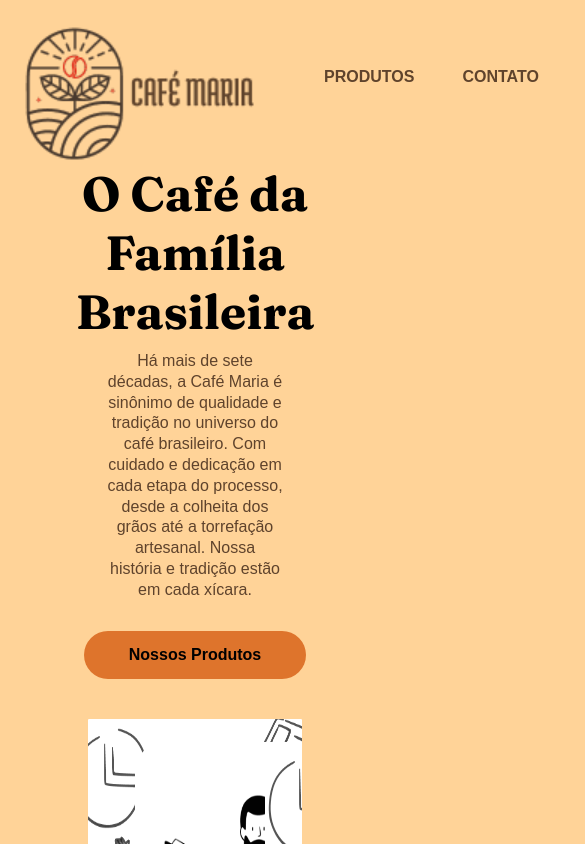
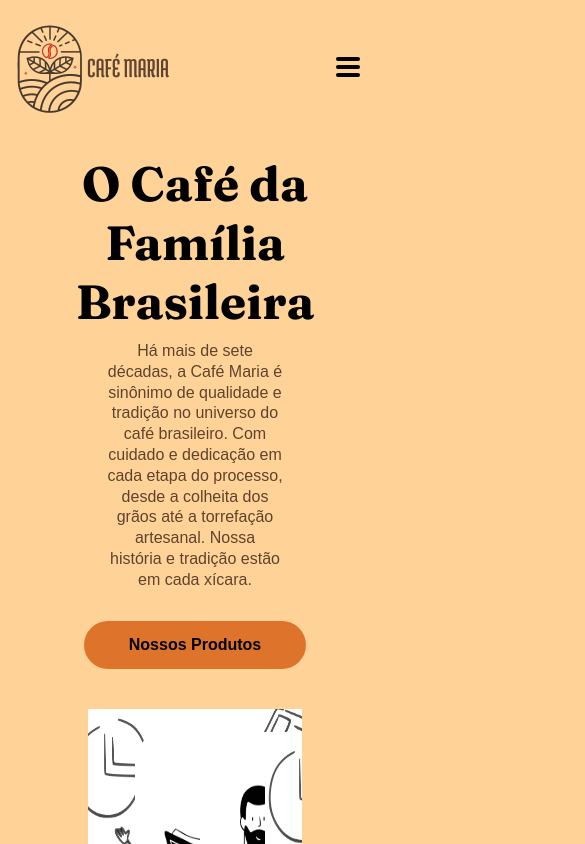
Before and after one commit to guipaterlini/Projeto-Cafemaria, a React (Create React App) app: page / in a window 390 px wide. Shown: the top 844 px of the page, 585 px wide, since content can reach past the window. Built offline with nearby package versions, Linux system fonts and the light colour scheme.

Commit message:
Feature: adicionado menu hamburguer responsivo

```diff
--- a/package.json
+++ b/package.json
@@ -12,7 +12,6 @@
     "@types/react-dom": "^18.2.1",
     "jquery": "^3.6.4",
     "react": "^18.2.0",
-    "react-burger-menu": "^3.0.9",
     "react-dom": "^18.2.0",
     "react-icons": "^4.8.0",
     "react-router-dom": "^6.11.0",
--- a/src/App.tsx
+++ b/src/App.tsx
@@ -1,11 +1,14 @@
+import { useState } from "react";
 import Router from "./Router";
 import Header from "./components/Header";
 import "./styles/global.css";
 
 function App() {
+  const [open, setOpen] = useState(false)
+
   return (
     <div className="App">
-      <Header />
+      <Header open={open} setOpen={setOpen}/>
 
       <Router />
 
--- a/src/components/BannerCarrossel/index.tsx
+++ b/src/components/BannerCarrossel/index.tsx
@@ -1,4 +1,3 @@
-import Slider from "react-slick";
 import "slick-carousel/slick/slick.css";
 import "slick-carousel/slick/slick-theme.css";
 import { Img, StyledSlider, Wrapper } from "./Style";
--- a/src/components/Header/Style.ts
+++ b/src/components/Header/Style.ts
@@ -1,21 +1,40 @@
 import styled from "styled-components";
-
-export const Logo = styled.img`
-  height: 150px;
-  margin-bottom: -40px;
-`;
 
 export const HeaderDefault = styled.nav`
   display: flex;
-  margin-top: 20px;
+  margin: 20px 0;
+
+  @media (max-width: 1024px) {
+    width: 50%;
+  }
 `;
 
-export const ListDefault = styled.ul`
+export const ListDefault = styled.ul<Props>`
   align-items: center;
   display: flex;
   justify-content: space-around;
   list-style-type: none;
   text-align: center;
+
+  @media (max-width: 1024px) {
+    flex-direction: column;
+    position: absolute;
+    top: 40px;
+    right: 20px;
+    background-color: var(--cor-secundaria);
+    width: 30%;
+    padding: 40px 10px 20px 10px;
+    display: ${({ open }) => (open ? "flex" : "none")};
+    z-index: 10;
+    border-radius: 20px;
+    li {
+      padding: 10px 0;
+    }
+    a {
+      color: var(--cor-font-preta);
+      opacity: 0.7;
+    }
+  }
 `;
 
 export const ListItem = styled.li`
@@ -33,4 +52,58 @@ export const InputDefault = styled.input`
   text-align: center;
   max-width: 250px;
   width: 30%;
+
+  @media (max-width: 1024px) {
+    display: none;
+  }
 `;
+
+interface Props {
+  open: boolean;
+}
+
+export const StyledBurger = styled.button<Props>`
+  width: 1.5rem;
+  height: 1.5rem;
+  position: fixed;
+  top: 55px;
+  right: 30px;
+  z-index: 20;
+  display: none;
+  border: none;
+  cursor: pointer;
+  background: transparent;
+
+  &:focus {
+    outline: none;
+  }
+
+  @media (max-width: 1024px) {
+    display: flex;
+    justify-content: space-around;
+    flex-flow: column nowrap;
+  }
+
+  div {
+    width: 1.5rem;
+    height: 0.25rem;
+    background-color: ${({ open }) => (open ? "#030303" : "#030303")};
+    border-radius: 10px;
+    transform-origin: 1px;
+    transition: all 0.3s linear;
+    position: relative;
+
+    &:nth-child(1) {
+      transform: ${({ open }) => (open ? "rotate(45deg)" : "rotate(0)")};
+    }
+
+    &:nth-child(2) {
+      transform: ${({ open }) => (open ? "translateX(100%)" : "translateX(0)")};
+      opacity: ${({ open }) => (open ? 0 : 1)};
+    }
+
+    &:nth-child(3) {
+      transform: ${({ open }) => (open ? "rotate(-45deg)" : "rotate(0)")};
+    }
+  }
+`;
--- a/src/components/Header/index.tsx
+++ b/src/components/Header/index.tsx
@@ -4,18 +4,23 @@ import {
   ListDefault,
   ListItem,
   InputDefault,
-  Logo,
+  StyledBurger,
 } from "./Style";
 import ImageLink from "../ImageLink";
 
-export default function Header() {
+interface Props {
+  open: boolean;
+  setOpen: (open: boolean) => void;
+}
+
+const Header: React.FC<Props> = ({ setOpen, open }) => {
   return (
     <HeaderDefault>
       <a href="/">
-        <Logo src="../../../assets/images/logo-com-nome.png" alt="Logo" />
+        <img src="../../../assets/images/logo-com-nome.png" alt="Logo" />
       </a>
 
-      <ListDefault>
+      <ListDefault open={open}>
         <ListItem>
           <a href="/produtos">PRODUTOS</a>
         </ListItem>
@@ -25,10 +30,9 @@ export default function Header() {
         <ListItem>
           <a href="/about">QUEM SOMOS</a>
         </ListItem>
-      </ListDefault>
 
-      <InputDefault type="text" placeholder="Faça sua pesquisa aqui" />
-      <ListDefault>
+        <InputDefault type="text" placeholder="Busque produtos" />
+
         <ListItem>
           <ImageLink
             src="../../../assets/icons/carrinho.png"
@@ -40,6 +44,14 @@ export default function Header() {
           <a href="/login">LOGIN</a>
         </ListItem>
       </ListDefault>
+
+      <StyledBurger open={open} onClick={() => setOpen(!open)}>
+        <div />
+        <div />
+        <div />
+      </StyledBurger>
     </HeaderDefault>
   );
-}
+};
+
+export default Header;
```
Also changed, not shown: 1 other file (tests, documents, lock files or other folders).
